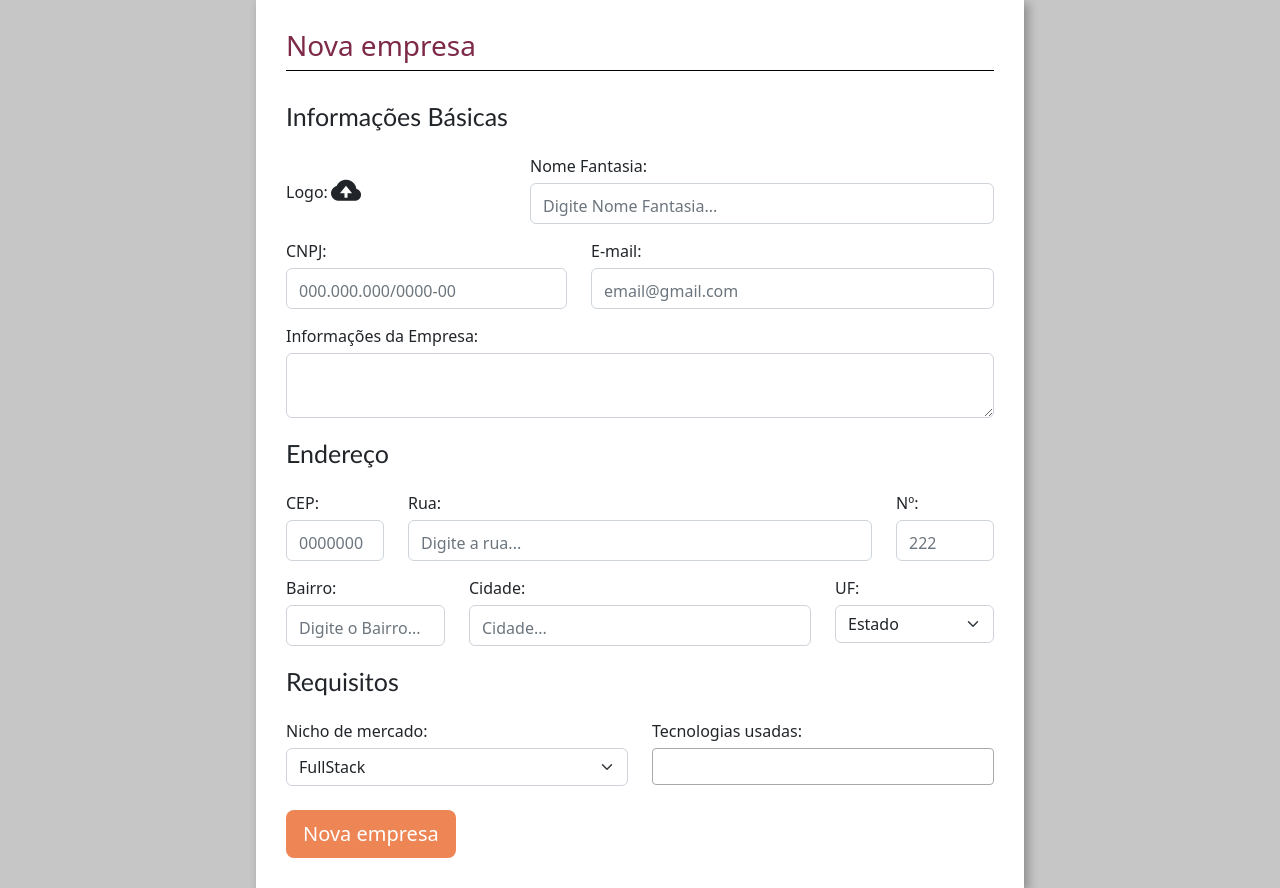
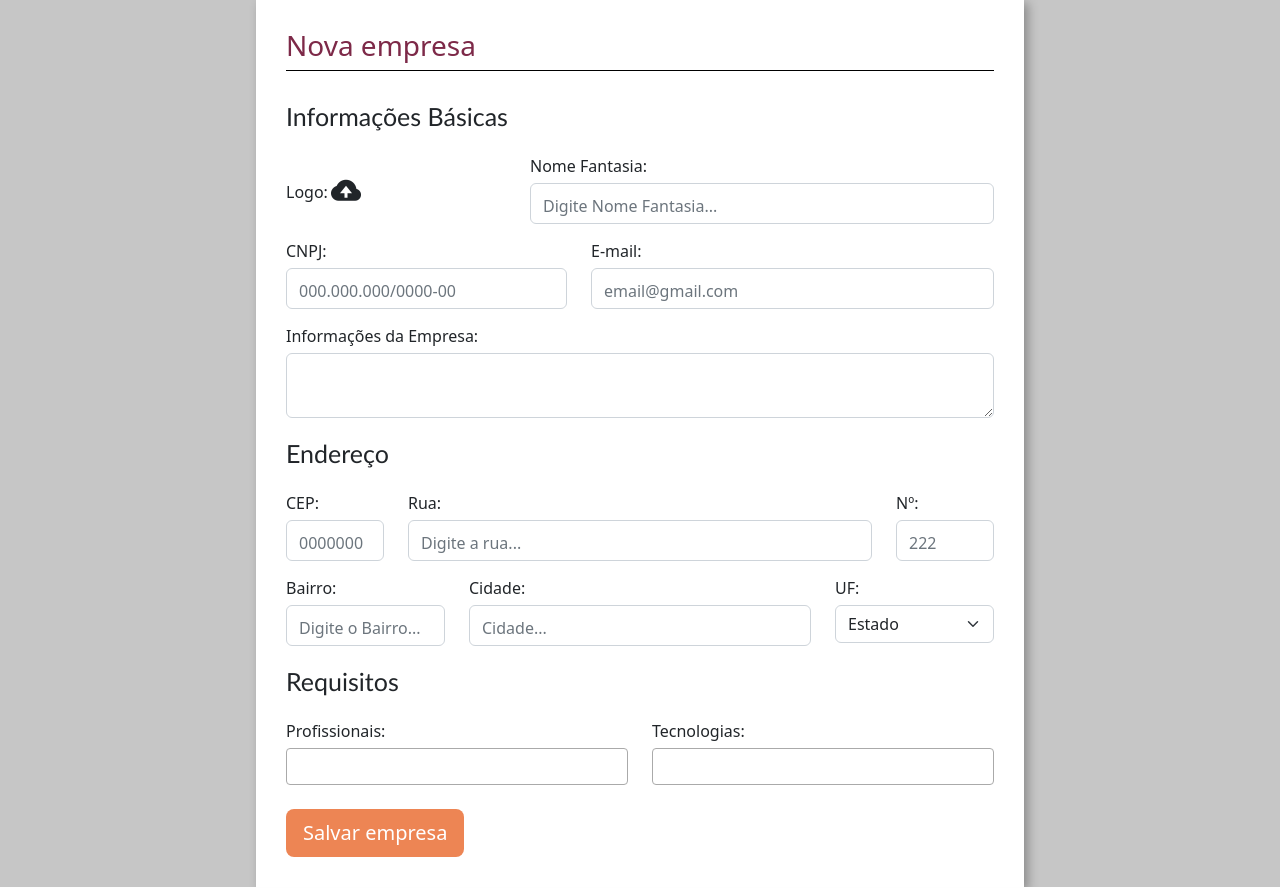
Before and after one commit to pedro-hnrq/Proj_Sele-o, a Django app: page /home/nova_empresa/ in a window 1280 px wide. Shown: the part 83-971 px from the top of the page. Run offline with Django 4.2, Linux system fonts and the light colour scheme; tables that the repository leaves empty hold one stand-in row (values such as "Sample post").

Commit message:
Updata migrate

```diff
--- a/empresa/admin.py
+++ b/empresa/admin.py
@@ -1,6 +1,7 @@
 from django.contrib import admin
-from .models import Tecnologias, Empresa, Vagas
+from .models import Tecnologias, Empresa, Vagas, Profissao
 
 admin.site.register(Tecnologias)
+admin.site.register(Profissao)
 admin.site.register(Empresa)
 admin.site.register(Vagas)
--- a/empresa/templates/nova_empresa.html
+++ b/empresa/templates/nova_empresa.html
@@ -146,18 +146,17 @@
                         <h4>Requisitos</h4>
                         <div class="row">
                             <div class="col-md-6">
-                                <label>Nicho de mercado:</label>
-                                <select class="form-select" id="input" name="nicho">
-                                    <option value="FS">FullStack</option>
-                                    <option value="PB">Programador | Back-end</option>
-                                    <option value="PF">Programador | Font-end</option>
-                                    <option value="M">Marketing</option>
-                                    <option value="D">Design</option>
-                                    <option value="G">Gerente</option>
+                                <label>Profissionais:</label>
+                                <select class="form-select" id="id_profissao" name="profissoes" multiple>
+                                    {% for profissao in prof %}
+                                        <option value="{{ profissao.id }}" data-img-src="{{ profissao.logo_profissao.url }}">
+                                            {{ profissao.profissao }}
+                                        </option>
+                                    {% endfor  %}
                                 </select>
                             </div>
                             <div class="col-md-6">
-                                <label>Tecnologias usadas:</label>
+                                <label>Tecnologias:</label>
                                 <select id="id_tecnologias" class="form-select" name="tecnologias" multiple>
                                     {% for tech in techs %}
                                         <option value="{{ tech.id }}" data-img-src="{{ tech.logo_tecn.url }}">
@@ -173,7 +172,7 @@
 
                 </div>
                     <br>
-                    <input type="submit" value="Nova empresa" class="btn btn-lg btn-orange">
+                    <input type="submit" value="Salvar empresa" class="btn btn-lg btn-orange">
                 </form>
 
             </div>
--- a/empresa/views.py
+++ b/empresa/views.py
@@ -1,6 +1,6 @@
 from django.shortcuts import render, redirect, get_object_or_404
 from django.http import HttpResponse, JsonResponse
-from .models import Tecnologias, Empresa, Vagas
+from .models import Tecnologias, Empresa, Vagas, Profissao
 from django.contrib import messages
 from django.contrib.messages import constants
 
@@ -9,7 +9,8 @@ from django.contrib.messages import constants
 def nova_empresa(request):
     if request.method == "GET":
         techs = Tecnologias.objects.all()
-        return render(request, 'nova_empresa.html', {'techs': techs})
+        prof = Profissao.objects.all()
+        return render(request, 'nova_empresa.html', {'techs': techs, 'prof':prof})
     elif request.method == 'POST':
 
         nome = request.POST.get('nome')
@@ -24,14 +25,14 @@ def nova_empresa(request):
         cidade = request.POST.get('cidade')
         estado = request.POST.get('estado')
 
-        nicho = request.POST.get('nicho')
+        profissoes = request.POST.getlist('profissoes')
         tecnologias = request.POST.getlist('tecnologias')
         caracteristicas = request.POST.get('caracteristicas')
 
 
         if (len(nome.strip()) == 0 or len(email.strip()) == 0 or len(cep.strip()) == 0 or len(logradouro.strip()) == 0 or
-            len(bairro.strip()) == 0 or len(numero.strip()) == 0 or len(cidade.strip()) == 0 or len(estado.strip()) == 0 or
-            len(nicho.strip()) == 0 or len(caracteristicas.strip()) == 0 or (not logo)):
+            len(bairro.strip()) == 0 or len(numero.strip()) == 0 or len(cidade.strip()) == 0 or len(estado.strip()) == 0
+            or len(caracteristicas.strip()) == 0 or (not logo)):
             messages.add_message(request, constants.ERROR,'Preencha todos os campos')
             return redirect('/home/nova_empresa')
 
@@ -40,10 +41,7 @@ def nova_empresa(request):
                                  'A logo da empresa deve ter menos de 10MB')
             return redirect('/home/nova_empresa')
 
-        if nicho not in [i[0] for i in Empresa.choices_nicho_mercado]:
-            messages.add_message(request, constants.ERROR,
-                                 'Nicho de mercado inválido')
-            return redirect('/home/nova_empresa')
+
 
         empresa = Empresa(logo=logo,
                           nome=nome,
@@ -55,11 +53,11 @@ def nova_empresa(request):
                           bairro=bairro,
                           cidade=cidade,
                           estado=estado,
-                          nicho_mercado=nicho,
                           caracteristica_empresa=caracteristicas)
 
         empresa.save()
         empresa.tecnologias.add(*tecnologias)
+        empresa.profissao_empresa.add(*profissoes)
         empresa.save()
         messages.add_message(request, constants.SUCCESS,
                              'Empresa cadastrada com sucesso')
@@ -105,7 +103,8 @@ def editar_empresa(request, id):
 
     if request.method == "GET":
         techs = Tecnologias.objects.all()
-        return render(request, 'editar_empresa.html', {'empresa': empresa, 'techs': techs})
+        prof = Profissao.objects.all()
+        return render(request, 'editar_empresa.html', {'empresa': empresa, 'techs': techs, 'prof': prof})
 
     elif request.method == 'POST':
         nome = request.POST.get('nome')
@@ -120,11 +119,11 @@ def editar_empresa(request, id):
         cidade = request.POST.get('cidade')
         estado = request.POST.get('estado')
 
-        nicho = request.POST.get('nicho')
+        profissoes = request.POST.getlist('profissoes')
         tecnologias = request.POST.getlist('tecnologias')
         caracteristicas = request.POST.get('caracteristicas')
 
-        if not all([nome, cnpj, email, cep, logradouro, bairro, numero, cidade, estado, nicho, tecnologias, caracteristicas]) or not all([campo.strip() for campo in [nome, cnpj, email, cep, logradouro, bairro, numero, cidade, estado, nicho, caracteristicas] if campo]):
+        if not all([nome, cnpj, email, cep, logradouro, bairro, numero, cidade, estado, profissoes, tecnologias, caracteristicas]) or not all([campo.strip() for campo in [nome, cnpj, email, cep, logradouro, bairro, numero, cidade, estado, caracteristicas] if campo]) or not all([campo.strip() for campo in profissoes if campo]) or not all([campo.strip() for campo in tecnologias if campo]):
             messages.add_message(request, constants.ERROR,'Preencha todos os campos')
             return redirect(f'/home/editar_empresa/{id}')
 
@@ -135,9 +134,6 @@ def editar_empresa(request, id):
                                      'A logo da empresa deve ter menos de 10MB')
                 return redirect(f'/home/editar_empresa/{id}')
 
-        if nicho not in [i[0] for i in Empresa.choices_nicho_mercado]:
-            messages.add_message(request, constants.ERROR,'Nicho de mercado inválido')
-            return redirect(f'/home/editar_empresa/{id}')
 
         empresa.logo = logo if logo else empresa.logo
         empresa.nome = nome
@@ -149,11 +145,12 @@ def editar_empresa(request, id):
         empresa.bairro = bairro
         empresa.cidade = cidade
         empresa.estado = estado
-        empresa.nicho_mercado = nicho
         empresa.caracteristica_empresa = caracteristicas
+
 
         empresa.save()
         empresa.tecnologias.set(tecnologias)
+        empresa.profissao_empresa.set(profissoes)
         messages.add_message(request, constants.SUCCESS,
                              'Empresa atualizada com sucesso')
-        return redirect('/home/empresas')
+        return redirect(f'/home/empresas/')
--- a/templates/static/empresa/css/empresas.css
+++ b/templates/static/empresa/css/empresas.css
@@ -40,7 +40,7 @@ button.btn-orange {
 }
 .box {
 
-    width: 80vw;
+    width: 85vw;
     background: #fff;
     box-shadow: 4px 4px 10px rgba(0,0,0,.3);
 }
--- a/templates/static/empresa/js/select_2.js
+++ b/templates/static/empresa/js/select_2.js
@@ -1,5 +1,8 @@
 $(document).ready(function() {
     $('#id_tecnologias').select2({
+        templateResult: formatOption
+    });
+    $('#id_profissao').select2({
         templateResult: formatOption
     });
 });
--- a/templates/static/empresa/js/valida_cep.js
+++ b/templates/static/empresa/js/valida_cep.js
@@ -11,48 +11,37 @@ function preencherEndereco() {
 
   cepField.value = cep;
 
-  // const cep = document.querySelector('#cep').value;
-  if (cep.length === 9) {
-    const url = `https://viacep.com.br/ws/${cep}/json/`;
-    fetch(url)
-      .then(response => response.json())
-      .then(endereco => {
+  const url = `https://viacep.com.br/ws/${cep}/json/`;
+  fetch(url)
+    .then(response => response.json())
+    .then(endereco => {
+      if (!endereco.erro) {
         document.querySelector('#logradouro').value = endereco.logradouro || 'Não existe essa Rua';
-        document.querySelector('#bairro').value = endereco.bairro || "Não existe essa Bairro";
+        document.querySelector('#bairro').value = endereco.bairro || "Não existe esse Bairro";
         document.querySelector('#cidade').value = endereco.localidade || "Não existe essa Cidade";
-        document.querySelector('#estado').value = endereco.uf || "Não existe essa UF";
-      })
-  }else {
-    // Se o CEP não tiver 8 caracteres, limpa os campos de endereço
-    document.getElementById("#logradouro").value = "";
-    document.getElementById("#bairro").value = "";
-    document.getElementById("#cidade").value = "";
-    document.getElementById("#estado").value = "";
-  }
-  // if (cep.length == 9) {
-  //   $.getJSON("https://viacep.com.br/ws/"+cep+"/json/", function(data) {
-  //       if (!("erro" in data)) {
-  //           // Se o CEP for válido, preenche os campos de endereço
-  //           document.getElementById("#logradouro").value = data.logradouro;
-  //           document.getElementById("#bairro").value = data.bairro;
-  //           document.getElementById("#cidade").value = data.localidade;
-  //           document.getElementById("#estado").value = data.uf;
-  //       }
-  //       else{
-  //         // Se o CEP for inválido ou não encontrado, exibe uma mensagem de erro
-  //           document.getElementById("#logradouro").value = "Não existe essa logradouro";
-  //           document.getElementById("#bairro").value = "Não existe essa bairro";
-  //           document.getElementById("#cidade").value = "Não existe essa cidade";
-  //           document.getElementById("#estado").value = "Não existe essa UF";
-  //       }
-  //   });
-  // }else {
-  //   // Se o CEP não tiver 8 caracteres, limpa os campos de endereço
-  //   document.getElementById("#logradouro").value = "";
-  //   document.getElementById("#bairro").value = "";
-  //   document.getElementById("#cidade").value = "";
-  //   document.getElementById("#estado").value = "";
-  // }
+        document.querySelector('#estado').value = endereco.uf || "Não existe esse Estado";
+        const notificacao = document.querySelector('#notificacao-cep');
+        if (notificacao) {
+          notificacao.remove();
+        }
+      } else {
+        document.querySelector('#logradouro').value = "";
+        document.querySelector('#bairro').value = "";
+        document.querySelector('#cidade').value = "";
+        document.querySelector('#estado').value = "";
+        const notificacao = document.createElement('div');
+        notificacao.textContent = 'CEP inválido';
+        notificacao.style.color = 'red';
+        notificacao.setAttribute('id', 'notificacao-cep');
+        cepField.parentNode.insertBefore(notificacao, cepField.nextSibling);
+        setTimeout(() => {
+          notificacao.remove();
+        }, 5000);
+      }
+    })
+    .catch(error => {
+      console.error('Erro ao consultar CEP:', error);
+    });
 
 }
 
```
Also changed, not shown: empresa/models.py (+9 -11 lines), empresa/templates/editar_empresa.html (+10 -11 lines), empresa/templates/empresa.html (+20 -5 lines), empresa/migrations/0005_remove_empresa_nicho_mercado_empresa_nicho_empresa.py (added), empresa/migrations/0006_nicho_remove_empresa_nicho_empresa_and_more.py (added), empresa/migrations/0007_profissao_remove_empresa_nicho_empresa_delete_nicho_and_more.py (added), empresa/migrations/0008_rename_logo_tecn_profissao_logo_profissao.py (added).
